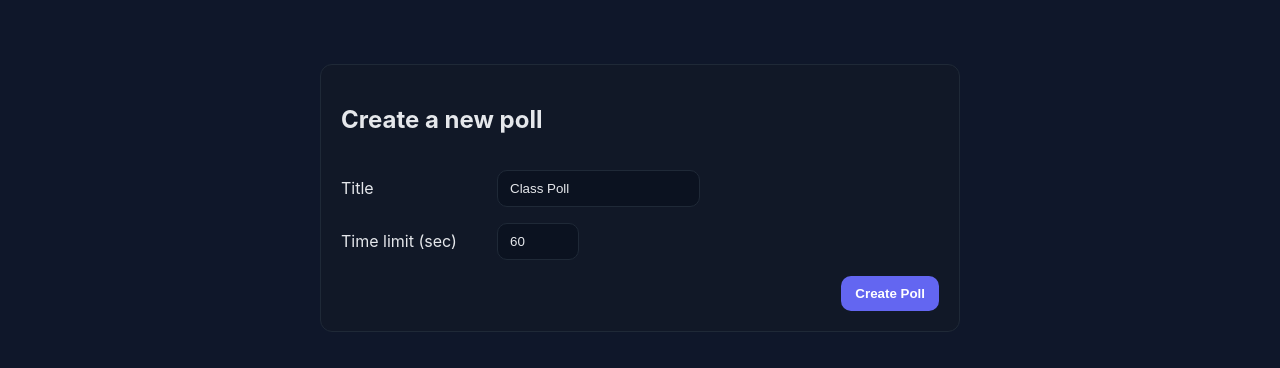
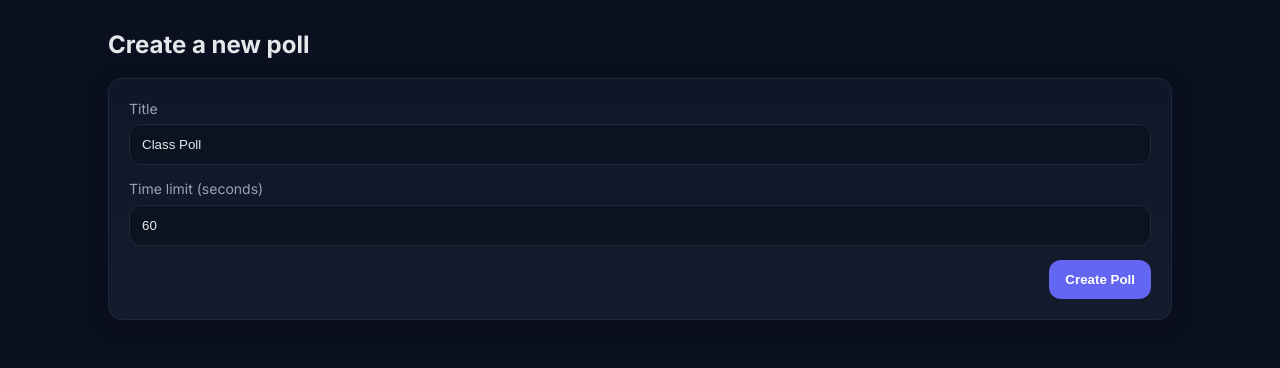
Before and after one commit to aaditya1729-hub/intervue, a React (Vite) app in the folder frontend/: page /teacher/create in a window 1280 px wide. Shown: the top 368 px of the page. Built offline with nearby package versions, Linux system fonts and the light colour scheme; no server answers.

Commit message:
Refactor UI components and styles for improved design and consistency
Co-authored-by: aadityapatley <aadityapatley@gmail.com>

```diff
--- a/frontend/index.html
+++ b/frontend/index.html
@@ -4,6 +4,9 @@
     <meta charset="UTF-8" />
     <meta name="viewport" content="width=device-width, initial-scale=1.0" />
     <title>Live Poll</title>
+    <link rel="preconnect" href="https://fonts.googleapis.com">
+    <link rel="preconnect" href="https://fonts.gstatic.com" crossorigin>
+    <link href="https://fonts.googleapis.com/css2?family=Inter:wght@400;500;600;700&display=swap" rel="stylesheet">
   </head>
   <body>
     <div id="root"></div>
--- /dev/null
+++ b/frontend/src/components/ui/Button.jsx
@@ -0,0 +1,6 @@
+export default function Button({ children, variant='solid', ...props }){
+  const cls = variant==='ghost' ? 'button ghost' : 'button';
+  return (
+    <button className={cls} {...props}>{children}</button>
+  );
+}
--- /dev/null
+++ b/frontend/src/components/ui/Card.jsx
@@ -0,0 +1,3 @@
+export default function Card({ children, style }){
+  return <div className="card" style={style}>{children}</div>;
+}
--- /dev/null
+++ b/frontend/src/components/ui/Header.jsx
@@ -0,0 +1,8 @@
+export default function Header({ title, right }){
+  return (
+    <div className="header">
+      <div className="title">{title}</div>
+      <div className="row">{right}</div>
+    </div>
+  );
+}
--- /dev/null
+++ b/frontend/src/components/ui/Input.jsx
@@ -0,0 +1,3 @@
+export default function Input(props){
+  return <input className="input" {...props} />
+}
--- a/frontend/src/styles/index.css
+++ b/frontend/src/styles/index.css
@@ -1,19 +1,38 @@
 :root{
-  --bg:#0f172a;
-  --panel:#111827;
+  --bg:#0b1020;
+  --panel:#0f1629;
+  --panel-2:#141b2f;
+  --border:#1f2937;
   --text:#e5e7eb;
   --muted:#9ca3af;
   --primary:#6366f1;
+  --primary-600:#5458e6;
   --danger:#ef4444;
   --success:#22c55e;
-  --radius:12px;
+  --radius:14px;
+  --shadow:0 6px 20px rgba(0,0,0,0.25);
+  --container:1120px;
 }
 *{box-sizing:border-box}
 html,body,#root{height:100%}
-body{margin:0;background:var(--bg);color:var(--text);font-family:Inter,system-ui,Segoe UI,Roboto,Helvetica,Arial,sans-serif}
-button{cursor:pointer;border:0;border-radius:10px;padding:10px 14px;background:var(--primary);color:white;font-weight:600}
-input,select{background:#0b1220;border:1px solid #1f2937;color:var(--text);padding:10px 12px;border-radius:10px}
-.container{max-width:1120px;margin:0 auto;padding:24px}
-.card{background:var(--panel);border:1px solid #1f2937;border-radius:var(--radius);padding:20px}
+body{margin:0;background:var(--bg);color:var(--text);font-family:Inter,system-ui,Segoe UI,Roboto,Helvetica,Arial,sans-serif;line-height:1.4}
+
+h1{font-size:28px;margin:0 0 8px}
+h2{font-size:22px;margin:0 0 8px}
+h3{font-size:18px;margin:0 0 6px}
+label{font-size:14px;color:var(--muted)}
+
+.container{max-width:var(--container);margin:0 auto;padding:28px}
+.card{background:linear-gradient(180deg,var(--panel),var(--panel-2));border:1px solid var(--border);border-radius:var(--radius);padding:20px;box-shadow:var(--shadow)}
 .row{display:flex;gap:16px;align-items:center}
 .grid{display:grid;gap:16px}
+
+.button{cursor:pointer;border:0;border-radius:12px;padding:12px 16px;background:var(--primary);color:white;font-weight:600;transition:all .15s ease}
+.button:hover{background:var(--primary-600);transform:translateY(-1px)}
+.button.ghost{background:transparent;border:1px solid var(--border);color:var(--text)}
+
+.input, .select{background:#0b1220;border:1px solid var(--border);color:var(--text);padding:12px 12px;border-radius:12px;width:100%}
+
+.header{display:flex;align-items:center;justify-content:space-between;margin-bottom:16px}
+.header .title{font-size:24px;font-weight:700}
+.subtle{color:var(--muted)}
--- a/frontend/src/views/Landing.jsx
+++ b/frontend/src/views/Landing.jsx
@@ -2,6 +2,9 @@ import { useDispatch } from 'react-redux';
 import { useNavigate } from 'react-router-dom';
 import { setRole, setName, setPollId } from '../store/userSlice.js';
 import { useState } from 'react';
+import Card from '../components/ui/Card.jsx';
+import Button from '../components/ui/Button.jsx';
+import Input from '../components/ui/Input.jsx';
 
 export default function Landing(){
   const dispatch = useDispatch();
@@ -23,30 +26,33 @@ export default function Landing(){
   }
 
   return (
-    <div className="container">
-      <div className="card grid" style={{maxWidth:600, margin:'60px auto'}}>
-        <h1>Live Poll</h1>
-        <div className="row">
+    <div className="container" style={{display:'grid',placeItems:'center',minHeight:'100%'}}>
+      <Card style={{maxWidth:640, width:'100%', padding:28}}>
+        <h1 style={{marginBottom:4}}>Live Poll</h1>
+        <div className="subtle" style={{marginBottom:16}}>Select your role and continue</div>
+        <div className="grid" style={{gap:14}}>
+          <div className="grid" style={{gap:6}}>
             <label>Role</label>
-          <select value={role} onChange={e=>setRoleLocal(e.target.value)}>
+            <select className="select" value={role} onChange={e=>setRoleLocal(e.target.value)}>
               <option value="teacher">Teacher</option>
               <option value="student">Student</option>
             </select>
           </div>
-        <div className="row">
-          <label style={{minWidth:100}}>Name</label>
-          <input value={name} onChange={e=>setNameLocal(e.target.value)} placeholder="Your name" />
+          <div className="grid" style={{gap:6}}>
+            <label>Name</label>
+            <Input value={name} onChange={e=>setNameLocal(e.target.value)} placeholder="Your name" />
           </div>
           {role==='student' && (
-          <div className="row">
-            <label style={{minWidth:100}}>Poll ID</label>
-            <input value={pollId} onChange={e=>setPollIdLocal(e.target.value)} placeholder="poll_xxx" />
+            <div className="grid" style={{gap:6}}>
+              <label>Poll ID</label>
+              <Input value={pollId} onChange={e=>setPollIdLocal(e.target.value)} placeholder="poll_xxx" />
             </div>
           )}
           <div className="row" style={{justifyContent:'flex-end'}}>
-          <button onClick={start}>Continue</button>
+            <Button onClick={start}>Continue</Button>
           </div>
         </div>
+      </Card>
     </div>
   );
 }
--- a/frontend/src/views/TeacherCreate.jsx
+++ b/frontend/src/views/TeacherCreate.jsx
@@ -1,8 +1,12 @@
-import { useDispatch, useSelector } from 'react-redux';
+import { useDispatch } from 'react-redux';
 import { useNavigate } from 'react-router-dom';
 import { useState } from 'react';
 import { createPoll } from '../services/api.js';
 import { setPollMeta } from '../store/pollSlice.js';
+import Card from '../components/ui/Card.jsx';
+import Button from '../components/ui/Button.jsx';
+import Input from '../components/ui/Input.jsx';
+import Header from '../components/ui/Header.jsx';
 
 export default function TeacherCreate(){
   const [title, setTitle] = useState('Class Poll');
@@ -18,20 +22,22 @@ export default function TeacherCreate(){
 
   return (
     <div className="container">
-      <div className="card grid" style={{maxWidth:640, margin:'40px auto'}}>
-        <h2>Create a new poll</h2>
-        <div className="row">
-          <label style={{minWidth:140}}>Title</label>
-          <input value={title} onChange={e=>setTitle(e.target.value)} />
+      <Header title="Create a new poll" />
+      <Card>
+        <div className="grid" style={{gap:14}}>
+          <div className="grid" style={{gap:6}}>
+            <label>Title</label>
+            <Input value={title} onChange={e=>setTitle(e.target.value)} />
+          </div>
+          <div className="grid" style={{gap:6}}>
+            <label>Time limit (seconds)</label>
+            <Input type="number" min={10} max={300} value={timeLimit} onChange={e=>setTimeLimit(e.target.value)} />
+          </div>
+          <div className="row" style={{justifyContent:'flex-end'}}>
+            <Button onClick={onCreate}>Create Poll</Button>
+          </div>
         </div>
-        <div className="row">
-          <label style={{minWidth:140}}>Time limit (sec)</label>
-          <input type="number" min={10} max={300} value={timeLimit} onChange={e=>setTimeLimit(e.target.value)} />
-        </div>
-        <div className="row" style={{justifyContent:'flex-end'}}>
-          <button onClick={onCreate}>Create Poll</button>
-        </div>
-      </div>
+      </Card>
     </div>
   );
 }
--- a/frontend/src/views/TeacherDashboard.jsx
+++ b/frontend/src/views/TeacherDashboard.jsx
@@ -1,4 +1,4 @@
-import { useEffect, useMemo, useRef, useState } from 'react';
+import { useEffect, useRef, useState } from 'react';
 import { useDispatch, useSelector } from 'react-redux';
 import { useParams } from 'react-router-dom';
 import { connectPoll } from '../services/socket.js';
@@ -8,6 +8,9 @@ import QuestionForm from '../components/QuestionForm.jsx';
 import ResultsChart from '../components/ResultsChart.jsx';
 import Timer from '../components/Timer.jsx';
 import ChatPopup from '../components/ChatPopup.jsx';
+import Header from '../components/ui/Header.jsx';
+import Card from '../components/ui/Card.jsx';
+import Button from '../components/ui/Button.jsx';
 
 export default function TeacherDashboard(){
   const { pollId } = useParams();
@@ -47,17 +50,14 @@ export default function TeacherDashboard(){
 
   return (
     <div className="container grid" style={{gap:20}}>
-      <div className="row" style={{justifyContent:'space-between'}}>
-        <h2>Teacher Dashboard • {pollId}</h2>
-        <div>Students: {studentCount}</div>
-      </div>
+      <Header title={`Teacher Dashboard • ${pollId}`} right={<div className="subtle">Students: {studentCount}</div>} />
 
       {!currentQuestion && (
         <QuestionForm onStart={startQuestion} />
       )}
 
       {currentQuestion && (
-        <div className="card grid" style={{gap:12}}>
+        <Card style={{display:'grid', gap:12}}>
           <div className="row" style={{justifyContent:'space-between'}}>
             <h3>{currentQuestion.text}</h3>
             <Timer seconds={currentQuestion.timeLimitSeconds} />
@@ -66,36 +66,36 @@ export default function TeacherDashboard(){
             <ResultsChart options={currentQuestion.options} counts={results.counts || []} />
           )}
           {!results && (
-            <div style={{color:'var(--muted)'}}>Waiting for responses...</div>
+            <div className="subtle">Waiting for responses...</div>
           )}
-        </div>
+        </Card>
       )}
 
       <div className="grid" style={{gridTemplateColumns:'2fr 1fr', gap:20}}>
-        <div className="card">
+        <Card>
           <h3>History</h3>
-          {history.length===0 && <div style={{color:'var(--muted)'}}>No past questions yet.</div>}
+          {history.length===0 && <div className="subtle">No past questions yet.</div>}
           <div className="grid" style={{gap:12}}>
             {history.map(h => (
-              <div key={h.id} className="card">
+              <Card key={h.id}>
                 <div style={{fontWeight:600, marginBottom:8}}>{h.text}</div>
                 <ResultsChart options={h.options} counts={h.counts} />
-              </div>
+              </Card>
             ))}
           </div>
-        </div>
-        <div className="card">
+        </Card>
+        <Card>
           <h3>Students</h3>
           <div className="grid" style={{gap:8}}>
             {students.map(s => (
               <div key={s.id} className="row" style={{justifyContent:'space-between'}}>
                 <div>{s.name} {s.isConnected ? '' : '(left)'}</div>
-                <button onClick={()=>kickStudent(s.id)} style={{background:'var(--danger)'}}>Remove</button>
+                <Button variant="ghost" onClick={()=>kickStudent(s.id)} style={{background:'var(--danger)', borderColor:'var(--danger)'}}>Remove</Button>
               </div>
             ))}
-            {students.length===0 && <div style={{color:'var(--muted)'}}>Waiting for students...</div>}
+            {students.length===0 && <div className="subtle">Waiting for students...</div>}
           </div>
-        </div>
+        </Card>
       </div>
 
       <ChatPopup socket={socketRef.current} />
```
Lines whose indentation alone changed are shown as unchanged.
